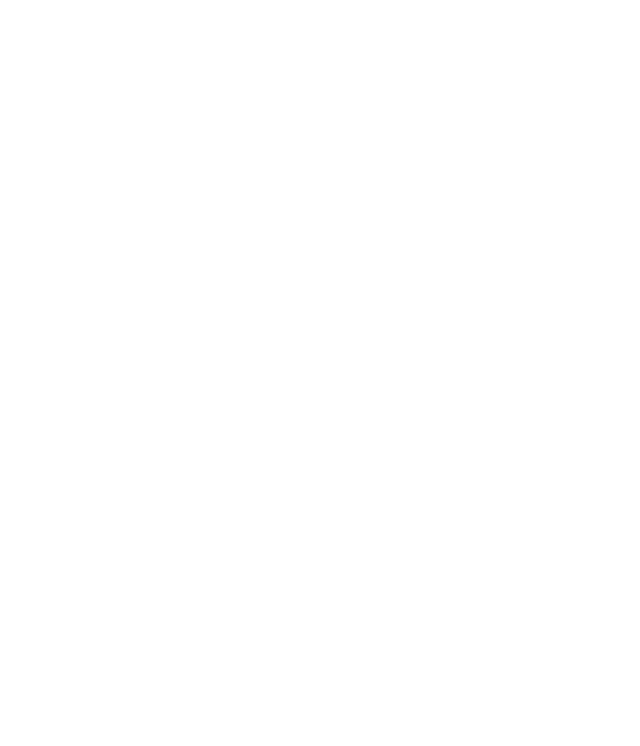
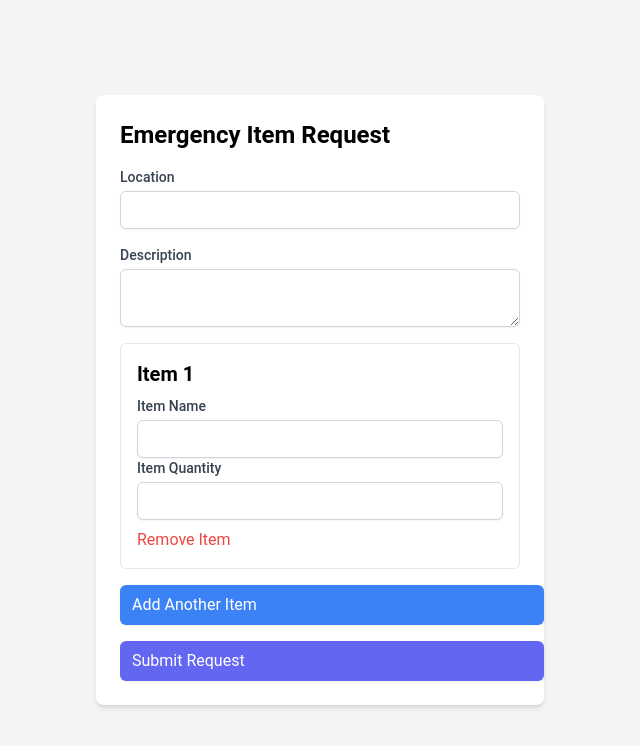
Before and after one commit to Sreeharij/wayanad-relief-website, a React (Create React App) app: page /request-form in a window 1280 px wide. Before the commit this address had no page. Shown: the top 746 px of the page, without its empty margins (320-960 px from the left). Built offline with nearby package versions, Linux system fonts and the light colour scheme.

Commit message:
integrated request form

```diff
--- a/package.json
+++ b/package.json
@@ -6,6 +6,7 @@
     "@testing-library/jest-dom": "^5.17.0",
     "@testing-library/react": "^13.4.0",
     "@testing-library/user-event": "^13.5.0",
+    "firebase": "^10.12.5",
     "react": "^18.3.1",
     "react-dom": "^18.3.1",
     "react-router-dom": "^6.26.0",
@@ -35,5 +36,8 @@
       "last 1 firefox version",
       "last 1 safari version"
     ]
+  },
+  "devDependencies": {
+    "tailwindcss": "^3.4.7"
   }
 }
--- a/src/App.css
+++ b/src/App.css
@@ -1,3 +1,7 @@
+@tailwind base;
+@tailwind components;
+@tailwind utilities;
+
 @import url('https://fonts.googleapis.com/css2?family=Roboto:ital,wght@0,100;0,300;0,400;0,500;0,700;0,900;1,100;1,300;1,400;1,500;1,700;1,900&display=swap');
 
 body {
--- a/src/App.js
+++ b/src/App.js
@@ -2,6 +2,7 @@
 import { BrowserRouter, Navigate, Routes, Route } from "react-router-dom";
 import HomePage from './pages/HomePage';
 import AdminPage from './pages/AdminPage';
+import RequestForm from './pages/RequestPage';
 
 function App() {
   return (
@@ -11,6 +12,7 @@
           <Route path="/" element={<HomePage />} />
           <Route path="/home" element={<HomePage />} />
           <Route path="/admin" element={<AdminPage />} />
+          <Route path="/request-form" element={<RequestForm />} />
         </Routes>
       </BrowserRouter>
     </div>
--- /dev/null
+++ b/src/firebaseConfig.js
@@ -0,0 +1,16 @@
+import { initializeApp } from "firebase/app";
+import { getFirestore } from "firebase/firestore";
+
+const firebaseConfig = {
+  apiKey: process.env.REACT_APP_apiKey,
+  authDomain: process.env.REACT_APP_authDomain,
+  projectId: process.env.REACT_APP_projectId,
+  storageBucket: process.env.REACT_APP_storageBucket,
+  messagingSenderId: process.env.REACT_APP_messagingSenderId,
+  appId: process.env.REACT_APP_appId,
+  measurementId: process.env.REACT_APP_measurementId
+};
+
+
+const app = initializeApp(firebaseConfig);
+export const db = getFirestore(app);
--- a/src/pages/RequestPage/index.jsx
+++ b/src/pages/RequestPage/index.jsx
@@ -1,11 +1,152 @@
-import React from 'react'
+import React, { useState } from 'react';
+import { db } from '../../firebaseConfig.js';
+import { collection, addDoc } from 'firebase/firestore';
 
-const RequestPage = () => {
+const RequestForm = ({ data, setData }) => {
+  const [formData, setFormData] = useState({
+    location: '',
+    description: '',
+    items: [{ itemName: '', itemQuantity: '' }],
+    status: 'open' // default status
+  });
+
+  const handleFormChange = (e) => {
+    const { name, value } = e.target;
+    setFormData({
+      ...formData,
+      [name]: value
+    });
+  };
+
+  const handleItemChange = (index, e) => {
+    const { name, value } = e.target;
+    const updatedItems = [...formData.items];
+    updatedItems[index] = { ...updatedItems[index], [name]: value };
+    setFormData({
+      ...formData,
+      items: updatedItems
+    });
+  };
+
+  const handleAddItem = () => {
+    setFormData({
+      ...formData,
+      items: [...formData.items, { itemName: '', itemQuantity: '' }]
+    });
+  };
+
+  const handleRemoveItem = (index) => {
+    const updatedItems = formData.items.filter((_, i) => i !== index);
+    setFormData({
+      ...formData,
+      items: updatedItems
+    });
+  };
+
+  const handleSubmit = async (e) => {
+    e.preventDefault();
+
+    try {
+      const requestRef = collection(db, 'wayanad-relief');
+      await addDoc(requestRef, formData);
+
+      // setData([...data, formData]);
+
+      setFormData({
+        location: '',
+        description: '',
+        items: [{ itemName: '', itemQuantity: '' }],
+        status: 'open' // reset status
+      });
+
+      alert('Request submitted successfully!');
+    } catch (error) {
+      console.error('Error submitting request: ', error);
+      alert('Failed to submit request. Please try again.');
+    }
+  };
+
   return (
-    <div>
-      <h1>Request Page</h1>
+    <div className="min-h-screen bg-gray-100 flex items-center justify-center p-6">
+      <div className="max-w-md w-full bg-white rounded-lg shadow-md p-6">
+        <h2 className="text-2xl font-bold mb-4">Emergency Item Request</h2>
+        <form onSubmit={handleSubmit} className="space-y-4">
+          <div>
+            <label className="block text-sm font-medium text-gray-700">Location</label>
+            <input
+              type="text"
+              name="location"
+              value={formData.location}
+              onChange={handleFormChange}
+              required
+              className="mt-1 block w-full px-3 py-2 bg-white border border-gray-300 rounded-md shadow-sm focus:outline-none focus:ring-indigo-500 focus:border-indigo-500 sm:text-sm"
+            />
+          </div>
+          <div>
+            <label className="block text-sm font-medium text-gray-700">Description</label>
+            <textarea
+              name="description"
+              value={formData.description}
+              onChange={handleFormChange}
+              required
+              className="mt-1 block w-full px-3 py-2 bg-white border border-gray-300 rounded-md shadow-sm focus:outline-none focus:ring-indigo-500 focus:border-indigo-500 sm:text-sm"
+            ></textarea>
+          </div>
+          {formData.items.map((item, index) => (
+            <div key={index} className="border p-4 rounded-md">
+              <h3 className="text-xl font-semibold mb-2">Item {index + 1}</h3>
+              <div>
+                <label className="block text-sm font-medium text-gray-700">Item Name</label>
+                <input
+                  type="text"
+                  name="itemName"
+                  value={item.itemName}
+                  onChange={(e) => handleItemChange(index, e)}
+                  required
+                  className="mt-1 block w-full px-3 py-2 bg-white border border-gray-300 rounded-md shadow-sm focus:outline-none focus:ring-indigo-500 focus:border-indigo-500 sm:text-sm"
+                />
+              </div>
+              <div>
+                <label className="block text-sm font-medium text-gray-700">Item Quantity</label>
+                <input
+                  type="number"
+                  name="itemQuantity"
+                  value={item.itemQuantity}
+                  onChange={(e) => handleItemChange(index, e)}
+                  required
+                  className="mt-1 block w-full px-3 py-2 bg-white border border-gray-300 rounded-md shadow-sm focus:outline-none focus:ring-indigo-500 focus:border-indigo-500 sm:text-sm"
+                />
+              </div>
+              <button
+                type="button"
+                onClick={() => handleRemoveItem(index)}
+                className="mt-2 text-red-500 hover:text-red-700"
+              >
+                Remove Item
+              </button>
+            </div>
+          ))}
+          <div>
+            <button
+              type="button"
+              onClick={handleAddItem}
+              className="w-full bg-blue-500 text-white px-3 py-2 rounded-md shadow-sm hover:bg-blue-600 focus:outline-none focus:ring-2 focus:ring-blue-500"
+            >
+              Add Another Item
+            </button>
+          </div>
+          <div>
+            <button
+              type="submit"
+              className="w-full bg-indigo-500 text-white px-3 py-2 rounded-md shadow-sm hover:bg-indigo-600 focus:outline-none focus:ring-2 focus:ring-indigo-500"
+            >
+              Submit Request
+            </button>
+          </div>
+        </form>
+      </div>
     </div>
-  )
-}
+  );
+};
 
-export default RequestPage
+export default RequestForm;
--- /dev/null
+++ b/tailwind.config.js
@@ -0,0 +1,10 @@
+/** @type {import('tailwindcss').Config} */
+module.exports = {
+  content: [
+    "./src/**/*.{js,jsx,ts,tsx}",
+  ],
+  theme: {
+    extend: {},
+  },
+  plugins: [],
+}
```
Also changed, not shown: 2 other files (tests, documents, lock files or other folders).
